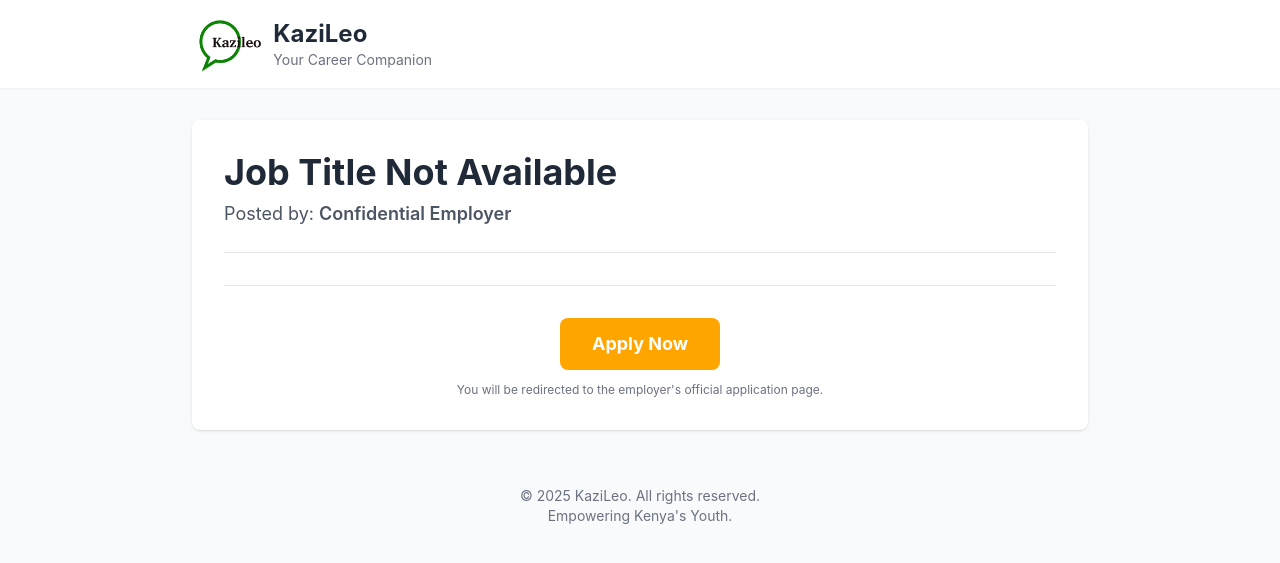
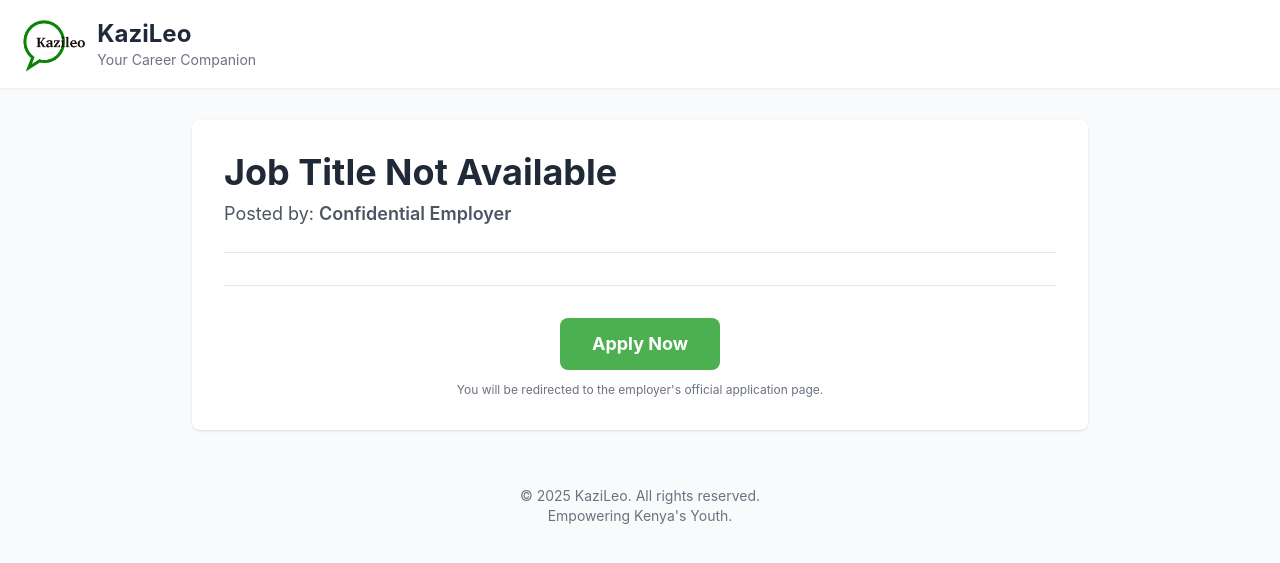
Before and after one commit to s-kay/jibujob-bot, a FastAPI app: template templates/job_details.html in a window 1280 px wide. Shown: the top 563 px of the page. Run offline with FastAPI, Linux system fonts and the light colour scheme; the template is opened without the code that fills it, so the values that code supplies are empty; some libraries are stand-ins or nearby versions.

Commit message:
updated with header

```diff
--- a/templates/job_details.html
+++ b/templates/job_details.html
@@ -16,11 +16,11 @@
 </head>
 <body class="bg-gray-50">
     <!-- Header -->
-    <header class="bg-white shadow-sm p-4">
-        <div class="max-w-4xl mx-auto flex items-center space-x-3">
-            <img src="/static/kazileo-logo.png" alt="KaziLeo Logo" class="h-14 w-18">
-            <div>
-                <h1 class="text-2xl font-bold text-gray-800">KaziLeo</h1>
+    <header class="bg-white shadow-sm p-4 flex justify-between items-center">
+            <div class="flex items-center space-x-3">
+                <img src="/static/kazileo-logo.png" alt="KaziLeo Logo" class="h-14 w-18">
+                <div>
+                    <h1 class="text-2xl font-bold text-gray-800">KaziLeo</h1>
                 <p class="text-sm text-gray-500">Your Career Companion</p>
             </div>
         </div>
@@ -50,7 +50,7 @@
                 <a href="{{ job.link }}"
                     target="_blank"
                     rel="noopener noreferrer"
-                    class="inline-block bg-[#FFA500] hover:bg-green-700 text-white font-bold py-3 px-8 rounded-lg transition duration-300 text-lg">
+                    class="inline-block bg-[#4CAF50] hover:bg-green-700 text-white font-bold py-3 px-8 rounded-lg transition duration-300 text-lg">
                     Apply Now
                 </a>
                 <p class="mt-3 text-xs text-gray-500">You will be redirected to the employer's official application page.</p>
```
